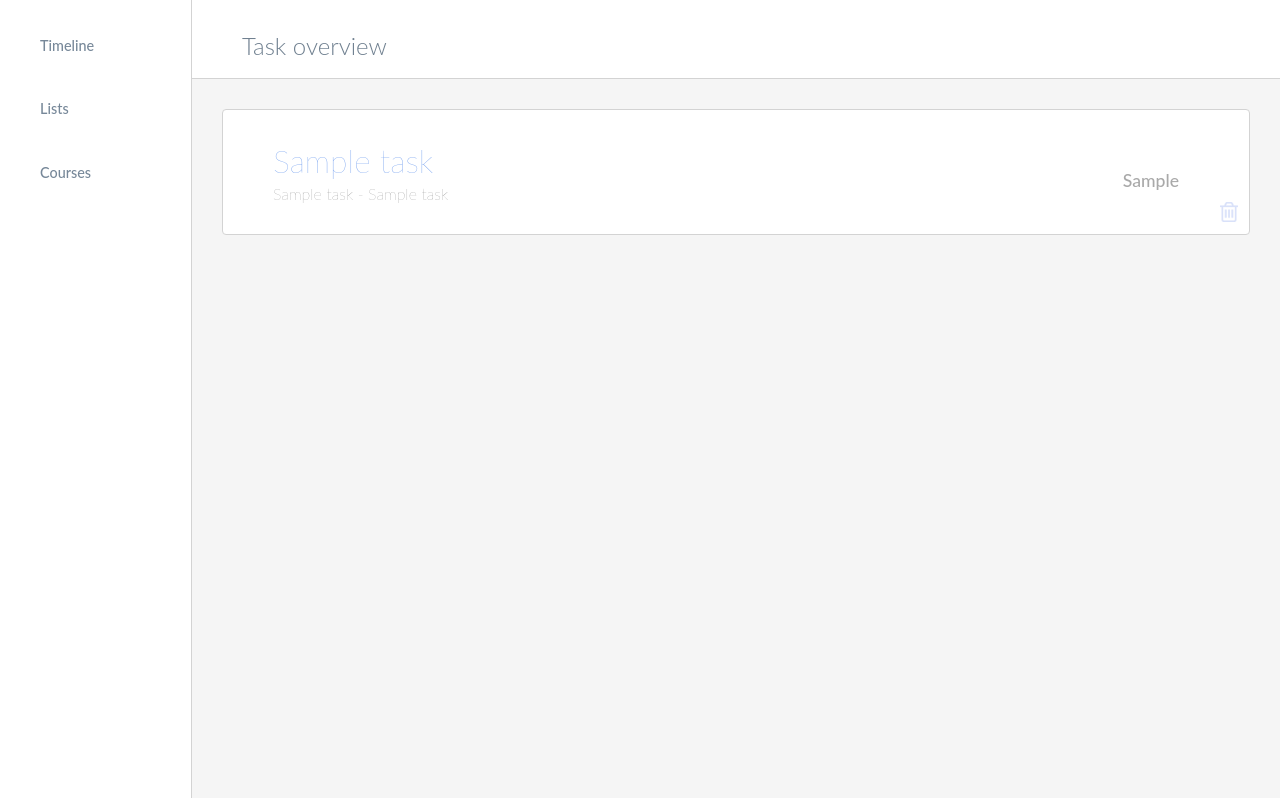
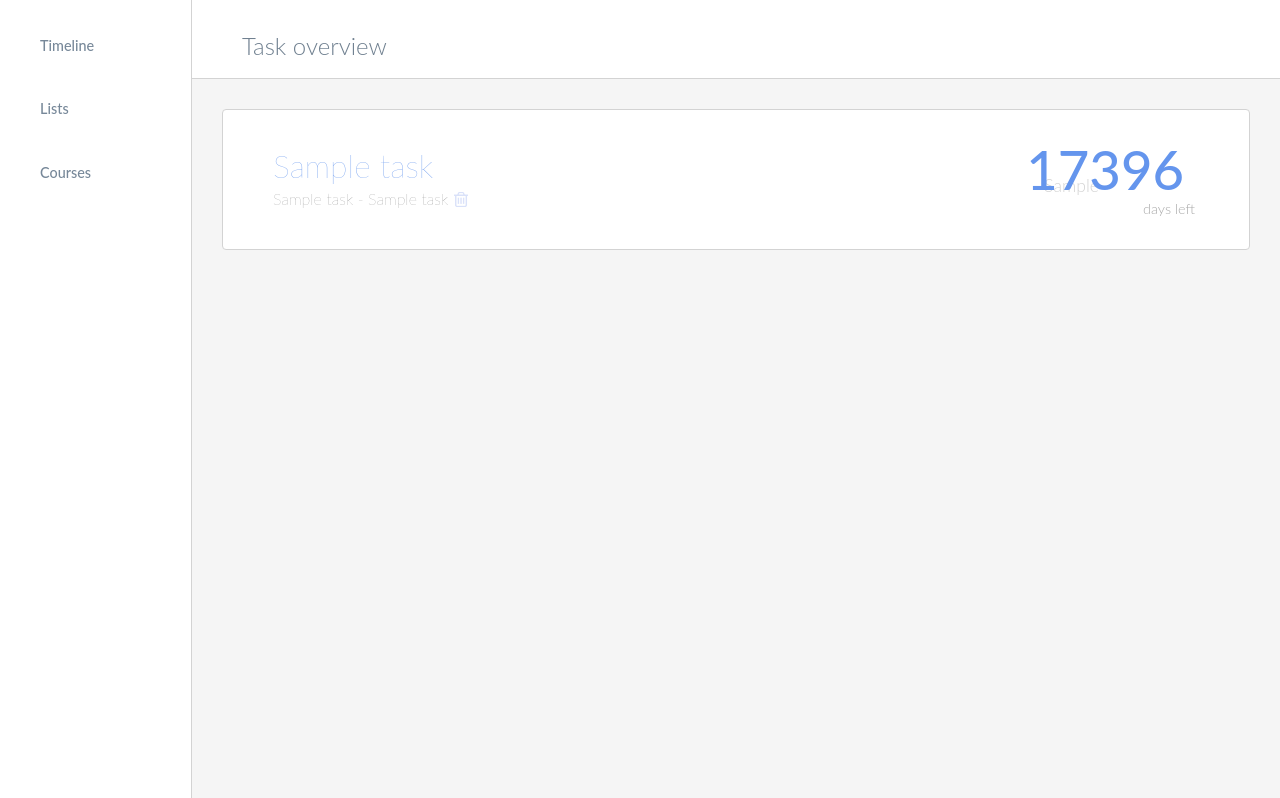
Before and after one commit to Thaeny/IMDeadline, a PHP site: page /timeline.php in a window 1280 px wide. Shown: the part 56-854 px from the top of the page. Run offline with PHP 8.4, Linux system fonts and the light colour scheme; the visitor is signed in with stand-in values (Sample User, id 1); tables that the repository leaves empty or names only in its code hold one stand-in row (values such as "Sample post"); data that the repository does not hold is empty; some libraries are stand-ins or nearby versions.

Commit message:
Days left counter
Functie met dagencounter werkt en wordt getoond op elke taak, ook bij
lijst en courses, WERKT!

```diff
--- a/classes/lists.class.php
+++ b/classes/lists.class.php
@@ -81,7 +81,7 @@ class Lists
     {
         $db = Db::getInstance();
 
-        $stmt = $db->prepare("SELECT * FROM lists ");
+        $stmt = $db->prepare("SELECT * FROM lists ORDER BY listname ");
         $stmt->execute();
         $rResult = $stmt->fetchAll(PDO::FETCH_ASSOC);
 
--- a/classes/tasks.class.php
+++ b/classes/tasks.class.php
@@ -203,4 +203,30 @@ class Tasks
     }
 
 
+
+
+    public function DaysRemaining($value) {
+
+
+        $conn = Db::getInstance();
+        $datumhalen = $conn->prepare('SELECT deadline FROM tasks WHERE taskId = :taskId');
+        $datumhalen->bindValue("taskId", $value );
+        $datumhalen->execute();
+        $datum = $datumhalen->fetch(PDO::FETCH_ASSOC);
+
+        $cur_time 	= time();
+        $time_elapsed 	= $cur_time - strtotime($datum["deadline"]);
+        $days = round($time_elapsed / 86400 );
+
+        /* -teken wegdoen */
+        $daysClear = ltrim($days, '-');
+
+        return $daysClear;
+
+
+    }
+
+
+
+
 }
--- a/css/main.css
+++ b/css/main.css
@@ -214,7 +214,7 @@ a:hover, a:visited, a:link, a:active
 #taskTitle{
     text-decoration: none;
     color: cornflowerblue;
-    padding-top: 35px;
+    padding-top: 40px;
     font-size: 2em;
     font-weight: 200;
     font-family: "Lato", "proxima-nova", "Helvetica Neue", Arial, sans-serif;
@@ -231,21 +231,41 @@ a:hover, a:visited, a:link, a:active
 
 #taskDeadline{
     float: right;
-    color: darkgrey;
-    margin-top: -30px;
-    padding-right: 40px;
+    color: lightgrey;
+    margin-top: -40px;
+    padding-right: 150px;
     font-size: 1.1em;
-    font-weight: 500;
+    font-weight: 300;
     font-family: "Lato", "proxima-nova", "Helvetica Neue", Arial, sans-serif;
 }
 
+#daysRemaining{
+    color: cornflowerblue;
+    font-size: 3.4em;
+    font-weight: 500;
+    font-family: "Lato", "proxima-nova", "Helvetica Neue", Arial, sans-serif;
+    float: right;
+    margin-top: -75px;
+    margin-right: 65px;
+}
+
+#daysText{
+    color: darkgrey;
+    font-size: 0.9em;
+    font-weight: 300;
+    font-family: "Lato", "proxima-nova", "Helvetica Neue", Arial, sans-serif;
+    float: right;
+    margin-top: -15px;
+    margin-right: 54px;
+}
+
+
 .btnDeleteTask{
     opacity: 0.2;
-    width: 20px;
-    height: 20px;
+    width: 15px;
+    height: 15px;
     display: block;
-    margin: 0px 10px 10px 0;
-    float: right;
+    margin: -15px 10px 10px 180px;
     background-image: url("../images/trashBlue.png");
     background-size: 90%;
     background-repeat: no-repeat;
--- a/timeline.php
+++ b/timeline.php
@@ -17,6 +17,10 @@ spl_autoload_register(function($class){
 
 $loadAllTasks = new Tasks();
 $tasks = $loadAllTasks->getAllTasks();
+
+
+
+
 
 
 ?>
@@ -89,6 +93,11 @@ $tasks = $loadAllTasks->getAllTasks();
                             <?php endif; ?>
 
                         <p id="taskDeadline"><?php echo $task['deadline']; ?></p>
+
+
+                            <p id="daysRemaining"><?php echo $loadAllTasks->DaysRemaining($task['taskId']); ?></p>
+                            <p id="daysText">days left</p>
+
                         <br><br>
 
 
```
Also changed, not shown: course.php (+8 -0 lines), list.php (+8 -0 lines).
